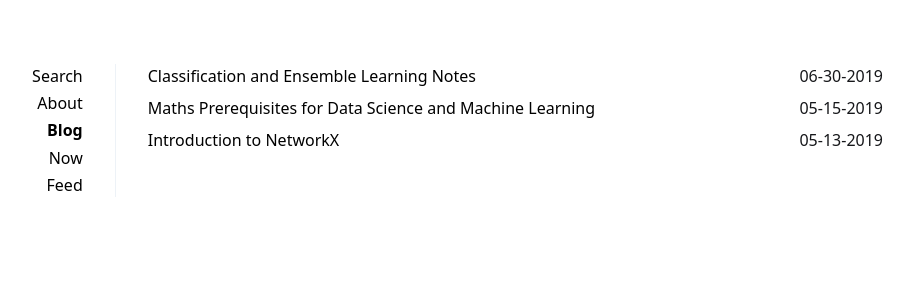
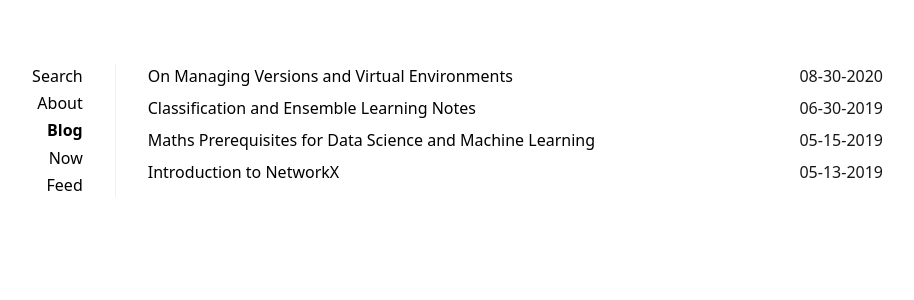
Before and after one commit to avinashbhat/avinashbhat.github.io, a Jekyll site: the page built from index.html, in a window 1280 px wide. Shown: the top 300 px of the page, without its empty margins (205-1119 px from the left). Built offline with Jekyll 4.4.1, drawn with Linux system fonts in a browser that asks for light colours; a file with an impossible date is left out.

Commit message:
Update 2019-08-30-On-managing-versions-and-virtual-environments.md

```diff
--- a/_posts/2019-08-30-On-managing-versions-and-virtual-environments.md
+++ b/_posts/2019-08-30-On-managing-versions-and-virtual-environments.md
@@ -3,7 +3,7 @@ layout: post
 title: On Managing Versions and Virtual Environments
 description: On Managing Versions and Virtual Environments
 summary: On Managing Versions and Virtual Environments
-date: {}
+date: 2020-08-30T00:00:00.000Z
 category: blog
 comments: true
 tags:
```
